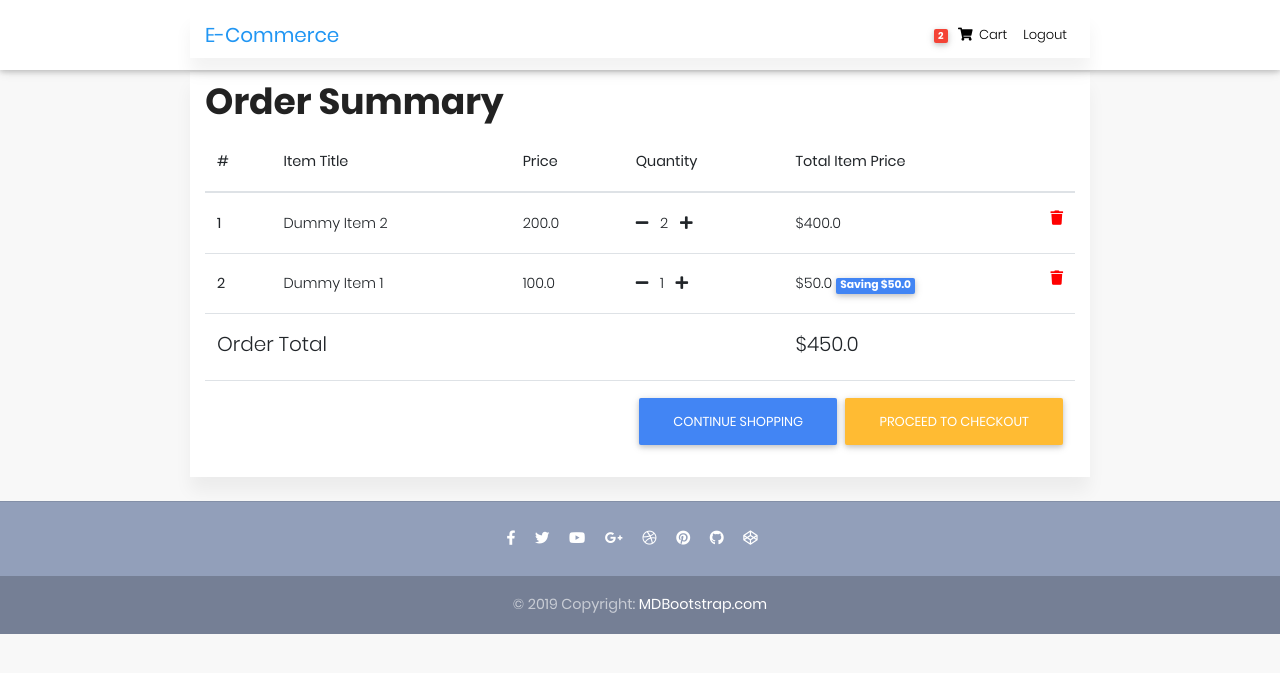
After one commit to arefinrafi/E-Commerce, a Django app: page /order-summary/ in a window 1280 px wide. The commit adds this page. Shown: the top 673 px of the page. Run offline with Django 3.2, Linux system fonts and the light colour scheme; a user stored in the database is signed in; data comes from the database, SQL or seed files in the repository; some libraries are stand-ins or nearby versions.

Commit message:
models, urls, views and navbar changes.Also add order summary

```diff
--- a/ecommerce/accounts/models.py
+++ b/ecommerce/accounts/models.py
@@ -55,6 +55,20 @@ class OrderItem(models.Model):
     def __str__(self):
         return f"{self.quantity} of {self.item.title}"
 
+    def get_total_item_price(self):
+        return self.quantity * self.item.price
+
+    def get_total_item_discount_price(self):
+        return self.quantity * self.item.discount_price
+
+    def get_total_amount_saving(self):
+        return self.get_total_item_price() - self.get_total_item_discount_price()
+
+    def get_total_amount_price(self):
+        if self.item.discount_price:
+            return self.get_total_item_discount_price()
+        return self.get_total_item_price()
+
 
 class Order(models.Model):
     user = models.ForeignKey(settings.AUTH_USER_MODEL, on_delete=models.CASCADE)
@@ -65,3 +79,9 @@ class Order(models.Model):
 
     def __str__(self):
         return self.user.username
+
+    def get_total(self):
+        total = 0
+        for order_item in self.items.all():
+            total += order_item.get_total_amount_price()
+        return total
--- a/ecommerce/accounts/templates/account/navbar.html
+++ b/ecommerce/accounts/templates/account/navbar.html
@@ -38,7 +38,7 @@
             <ul class="navbar-nav nav-flex-icons">
                 {% if user.is_authenticated %}
                 <li class="nav-item">
-                    <a class="nav-link waves-effect">
+                    <a href="{% url 'order-summary' %}" class="nav-link waves-effect">
                         <span class="badge red z-depth-1 mr-1"> {{ user|cart_item_count }} </span>
                         <i class="fas fa-shopping-cart"></i>
                         <span class="clearfix d-none d-sm-inline-block"> Cart </span>
--- /dev/null
+++ b/ecommerce/accounts/templates/account/order_summary.html
@@ -0,0 +1,74 @@
+{% extends "index.html" %}
+{% load static %}
+
+{% block content %}
+<!--Carousel Wrapper-->
+<main>
+    <!--Main layout-->
+    <div class="container">
+        <div class="table-responsive text-nowrap">
+            <h2>Order Summary</h2>
+            <table class="table">
+            <thead>
+              <tr>
+                <th scope="col">#</th>
+                <th scope="col">Item Title</th>
+                <th scope="col">Price</th>
+                <th scope="col">Quantity</th>
+                <th scope="col">Total Item Price</th>
+              </tr>
+            </thead>
+            <tbody>
+            {% for order_item in object.items.all %}
+              <tr>
+                <th scope="row">{{ forloop.counter}}</th>
+                <td>{{ order_item.item.title }}</td>
+                <td>{{ order_item.item.price }}</td>
+                <td>
+                    <a href="{% url 'remove-single-item-from-cart' order_item.item.slug %}"><i class="fas fa-minus mr-2"></i></a>
+                        {{ order_item.quantity }}
+                    <a href="{% url 'add-to-cart' order_item.item.slug %}"><i class="fas fa-plus ml-2"></i></a>
+                </td>
+                <td>
+                    {% if order_item.item.discount_price %}
+                        ${{ order_item.get_total_item_discount_price }}
+                    <span class="badge badge-primary">Saving ${{ order_item.get_total_amount_saving }}</span>
+                    {% else %}
+                        ${{ order_item.get_total_item_price }}
+                    {% endif %}
+                    <a style="color:red" href="{% url 'remove-from-cart' order_item.item.slug %}">
+                        <i class="fas fa-trash float-right"></i>
+                    </a>
+                </td>
+              </tr>
+            {% empty %}
+            <tr>
+                <td colspan="5">Your cart is empty</td>
+            </tr>
+            <tr>
+                <td colspan="5">
+                    <a class="btn btn-primary float-right" href="/">Continue Shopping</a>
+                </td>
+            </tr>
+            {% endfor %}
+            {% if object.get_total %}
+            <tr>
+                <td colspan="4"><h5>Order Total</h5></td>
+                <td><h5>${{ object.get_total }}</h5></td>
+            </tr>
+            <tr>
+                <td colspan="5">
+                    <a class="btn btn-warning float-right ml-2" href="/checkout">Proceed to Checkout</a>
+                    <a class="btn btn-primary float-right" href="/">Continue Shopping</a>
+                </td>
+            </tr>
+            {% endif %}
+            </tbody>
+          </table>
+
+        </div>
+    </div>
+    <!--Main layout-->
+</main>
+
+{% endblock %}
--- a/ecommerce/accounts/urls.py
+++ b/ecommerce/accounts/urls.py
@@ -1,6 +1,6 @@
 from django.urls import path
 from . import views
-from .views import HomeView, ProductItemDetailView, add_to_cart, remove_from_cart
+from .views import HomeView, ProductItemDetailView, add_to_cart, remove_from_cart, remove_single_item_from_cart
 
 urlpatterns = [
     path('', HomeView.as_view(), name="home"),
@@ -8,7 +8,10 @@ urlpatterns = [
     path('login/', views.login_page, name='login'),
     path('logout/', views.logout_page, name='logout'),
     path('checkout/', views.checkout, name="checkout"),
+    path('order-summary/', views.OrderSummaryView.as_view(), name="order-summary"),
     path('product/<slug>/', ProductItemDetailView.as_view(), name="product"),
     path('add-to-cart/<slug>/', add_to_cart, name="add-to-cart"),
     path('remove-from-cart/<slug>/', remove_from_cart, name="remove-from-cart"),
+    path('remove-item-from-cart/<slug>/', remove_single_item_from_cart, name="remove-single-item-from-cart"),
+
 ]
--- a/ecommerce/accounts/views.py
+++ b/ecommerce/accounts/views.py
@@ -1,10 +1,14 @@
 from django.contrib.auth import authenticate, login, logout
+from django.contrib.auth.decorators import login_required
+from django.contrib.auth.mixins import LoginRequiredMixin
+from django.core.exceptions import ObjectDoesNotExist
 from django.shortcuts import render, redirect, get_object_or_404
 from django.contrib import messages
-from django.views.generic import ListView, DetailView
+from django.views.generic import ListView, DetailView, View
 from django.utils import timezone
 from .models import Item, Order, OrderItem
 from .forms import CreateUserForm
+
 
 # Create your views here.
 
@@ -27,7 +31,7 @@ def login_page(request):
 
         if user is not None:
             login(request, user)
-            return redirect('checkout')
+            return redirect('home')
         else:
             messages.info(request, 'username or password is incorrect.')
     return render(request, 'account/login.html')
@@ -60,6 +64,18 @@ def checkout(request):
     return render(request, 'account/checkout.html')
 
 
+class OrderSummaryView(LoginRequiredMixin, View):
+    def get(self, *args, **kwargs):
+        try:
+            order = Order.objects.get(user=self.request.user, ordered=False)
+            context = {'object': order}
+            return render(self.request, "account/order_summary.html", context)
+        except ObjectDoesNotExist:
+            messages.error(self.request, "You do not have an active order")
+            return redirect("/")
+
+
+@login_required
 def add_to_cart(request, slug):
     item = get_object_or_404(Item, slug=slug)
     order_item, created = OrderItem.objects.get_or_create(
@@ -75,19 +91,20 @@ def add_to_cart(request, slug):
             order_item.quantity += 1
             order_item.save()
             messages.info(request, "This item quantity was updated.")
-            return redirect("product", slug=slug)
+            return redirect("order-summary")
         else:
             messages.info(request, "This item was added to your cart.")
             order.items.add(order_item)
-            return redirect("product", slug=slug)
+            return redirect("order-summary")
     else:
         ordered_date = timezone.now()
         order = Order.objects.create(user=request.user, ordered_date=ordered_date)
         order.items.add(order_item)
         messages.info(request, "This item was added to your cart.")
-        return redirect("product", slug=slug)
+        return redirect("order-summary")
 
 
+@login_required
 def remove_from_cart(request, slug):
     item = get_object_or_404(Item, slug=slug)
     order_qs = Order.objects.filter(
@@ -106,7 +123,7 @@ def remove_from_cart(request, slug):
             order.items.remove(order_item)
             order_item.delete()
             messages.info(request, "This item was removed from your cart.")
-            return redirect("product", slug=slug)
+            return redirect("order-summary")
 
         else:
             # add a message saying the order does not contain the item
@@ -116,3 +133,37 @@ def remove_from_cart(request, slug):
         # add a message saying the userv doesn't have an order
         messages.info(request, "You do not have an active order")
         return redirect("product", slug=slug)
+
+
+@login_required
+def remove_single_item_from_cart(request, slug):
+    item = get_object_or_404(Item, slug=slug)
+    order_qs = Order.objects.filter(
+        user=request.user,
+        ordered=False
+    )
+    if order_qs.exists():
+        order = order_qs[0]
+        # check if the order item is in the order
+        if order.items.filter(item__slug=item.slug).exists():
+            order_item = OrderItem.objects.filter(
+                item=item,
+                user=request.user,
+                ordered=False
+            )[0]
+            if order_item.quantity > 1:
+                order_item.quantity -= 1
+                order_item.save()
+            else:
+                order.items.remove(order_item)
+            messages.info(request, "This item quantity was updated.")
+            return redirect("order-summary")
+
+        else:
+            # add a message saying the order does not contain the item
+            messages.info(request, "This item was not in your cart")
+            return redirect("product", slug=slug)
+    else:
+        # add a message saying the userv doesn't have an order
+        messages.info(request, "You do not have an active order")
+        return redirect("product", slug=slug)
```
